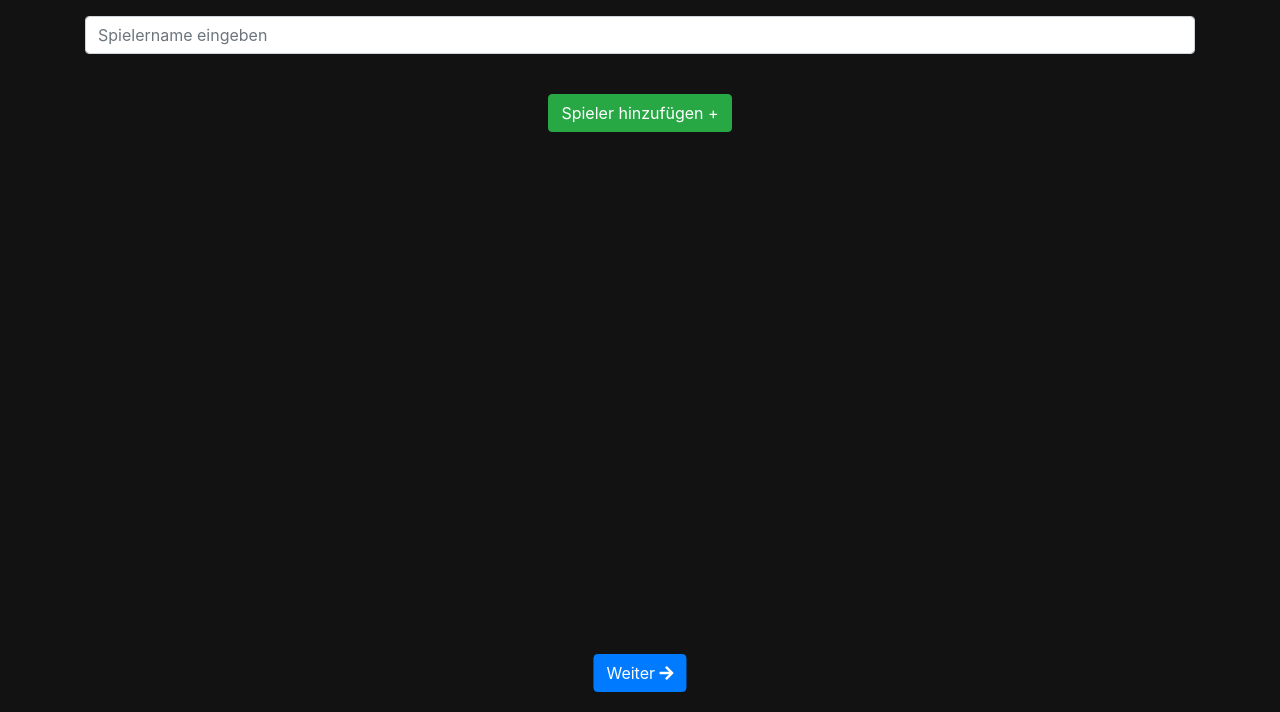
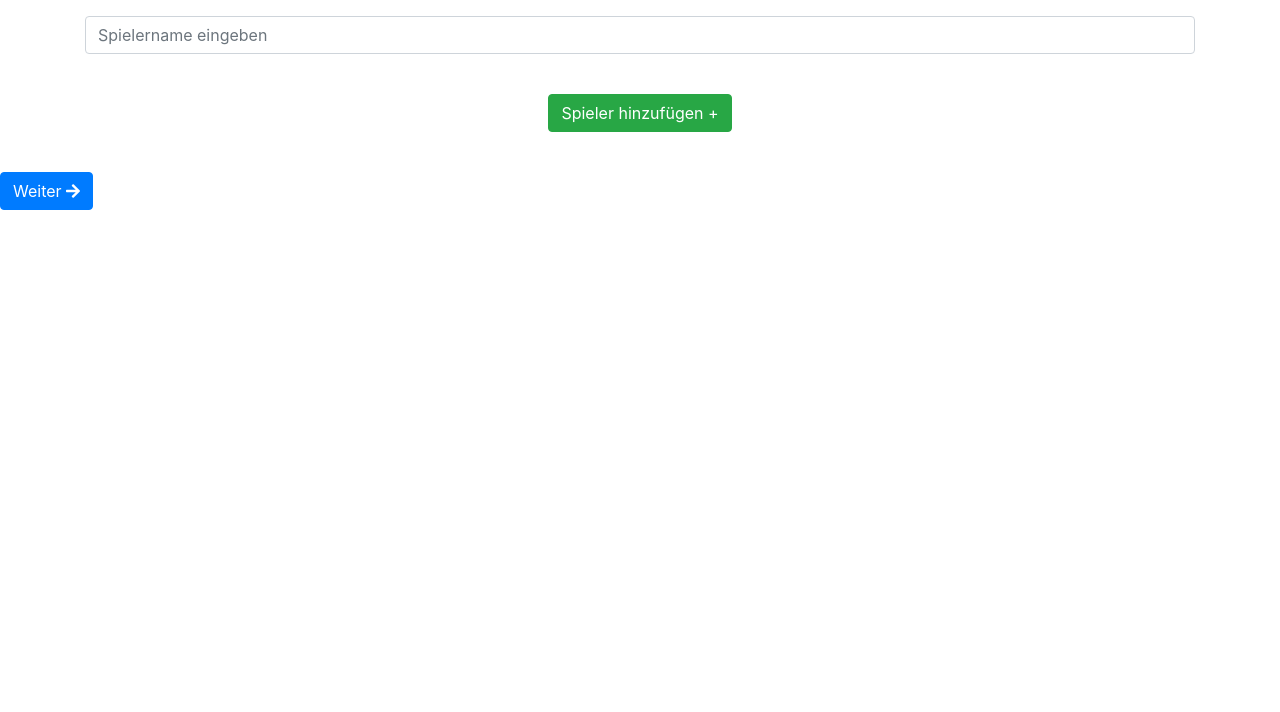
Before and after one commit to henning410/bomb-party, a plain HTML site: page player-selection.html in a window 1280 px wide. Shown: the part 88-800 px from the top of the page. Drawn offline with nearby package versions, Linux system fonts and the light colour scheme.

Commit message:
Update player-selection.html

```diff
--- a/player-selection.html
+++ b/player-selection.html
@@ -3,11 +3,12 @@
 <head>
     <meta charset="UTF-8">
     <meta name="viewport" content="width=device-width, initial-scale=1.0">
-    <title>Centered Image with Text</title>
+    <title>Bomb Party</title>
+    <link rel="icon" type="image/x-icon" href="logo.jpeg">
     <!-- Bootstrap CSS -->
     <link href="https://maxcdn.bootstrapcdn.com/bootstrap/4.5.2/css/bootstrap.min.css" rel="stylesheet">
     <!-- Custom CSS -->
-    <link rel="stylesheet" href="styles.css">
+    <link rel="stylesheet" href="player-selection.css">
     <!-- Bootstrap JS and dependencies -->
     <script src="https://code.jquery.com/jquery-3.5.1.min.js"></script>
     <script src="https://cdn.jsdelivr.net/npm/@popperjs/core@2.9.2/dist/umd/popper.min.js"></script>
```
